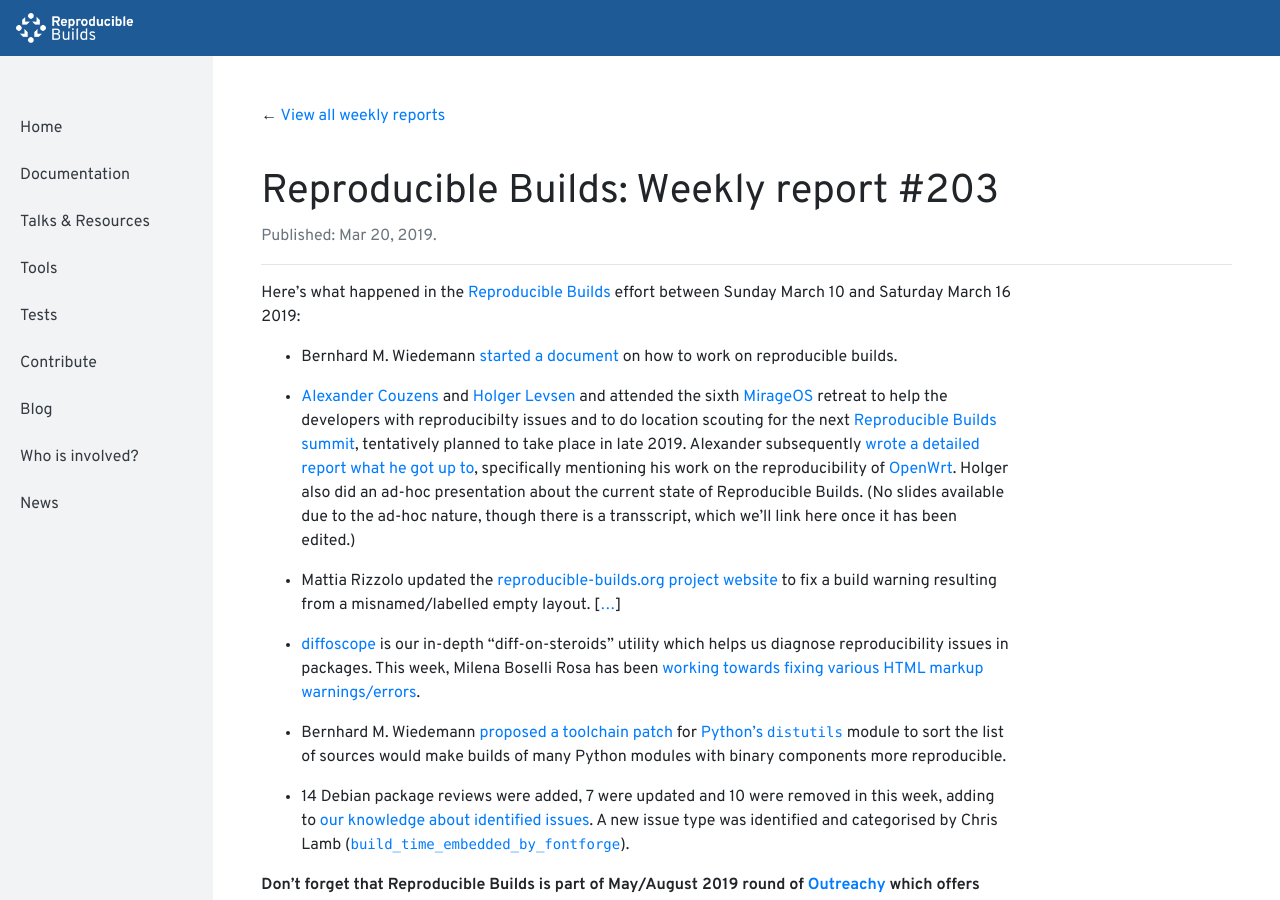
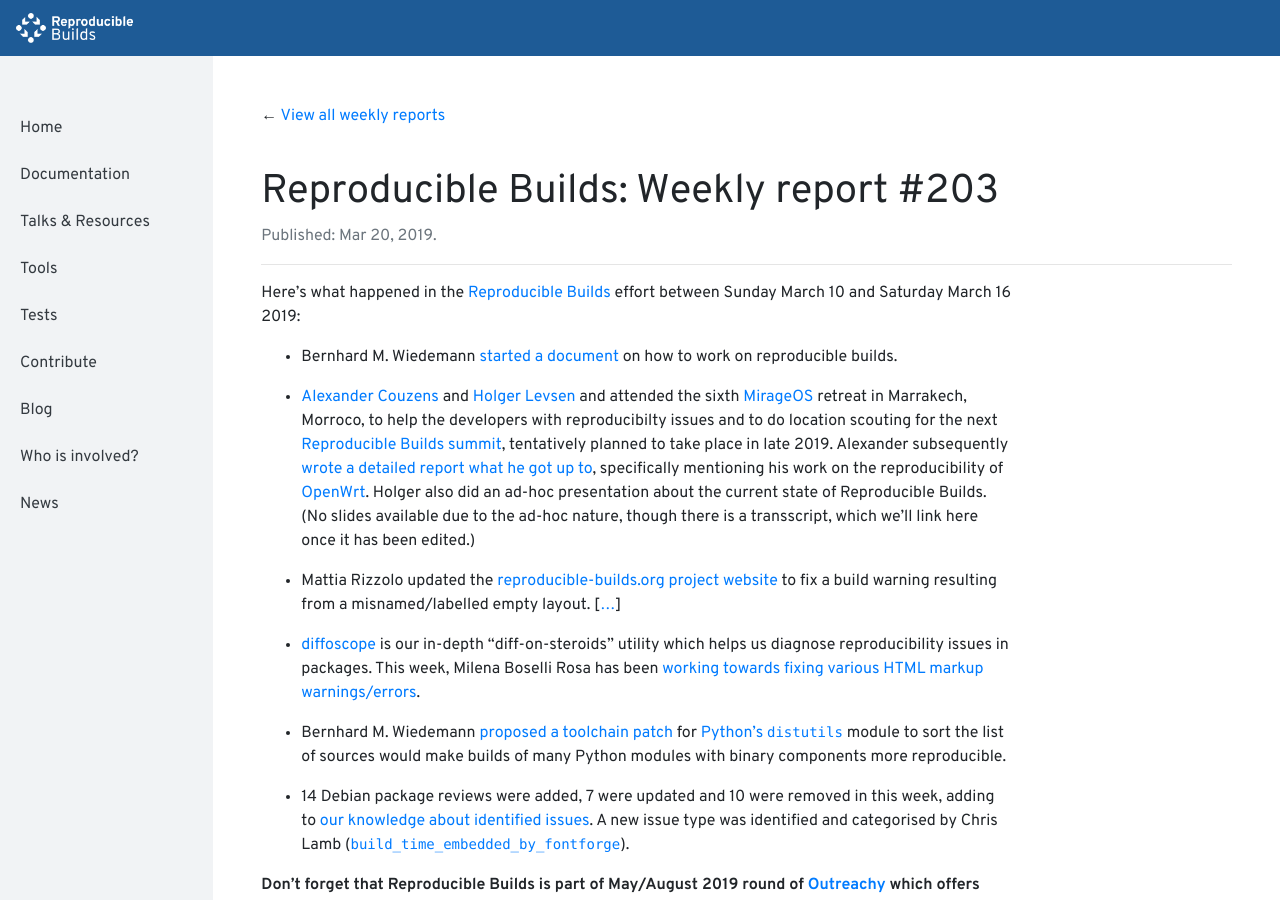
Before and after one commit to prototypefund/reproducible-website, a Jekyll site: the page built from _blog/posts/203.md, in a window 1280 px wide and 900 px high. Built offline with Jekyll 4.4.1, drawn with Linux system fonts in a browser that asks for light colours.

Commit message:
203: mention location..
Signed-off-by: Holger Levsen <holger@layer-acht.org>

```diff
--- a/_blog/posts/203.md
+++ b/_blog/posts/203.md
@@ -8,7 +8,7 @@
 
 * Bernhard M. Wiedemann [started a document](https://github.com/bmwiedemann/reproducibleopensuse/blob/devel/howtodebug) on how to work on reproducible builds.
 
-* [Alexander Couzens](https://lunarius.fe80.eu) and [Holger Levsen](http://layer-acht.org/thinking/) and attended the sixth [MirageOS](https://mirage.io/) retreat to help the developers with reproducibilty issues and to do location scouting for the next [Reproducible Builds summit](https://reproducible-builds.org/events/), tentatively planned to take place in late 2019. Alexander subsequently [wrote a detailed report what he got up to](https://lunarius.fe80.eu/blog/mirageos-2019.html), specifically mentioning his work on the reproducibility of [OpenWrt](https://en.wikipedia.org/wiki/OpenWrt). Holger also did an ad-hoc presentation about the current state of Reproducible Builds. (No slides available due to the ad-hoc nature, though there is a transscript, which we'll link here once it has been edited.)
+* [Alexander Couzens](https://lunarius.fe80.eu) and [Holger Levsen](http://layer-acht.org/thinking/) and attended the sixth [MirageOS](https://mirage.io/) retreat in Marrakech, Morroco, to help the developers with reproducibilty issues and to do location scouting for the next [Reproducible Builds summit](https://reproducible-builds.org/events/), tentatively planned to take place in late 2019. Alexander subsequently [wrote a detailed report what he got up to](https://lunarius.fe80.eu/blog/mirageos-2019.html), specifically mentioning his work on the reproducibility of [OpenWrt](https://en.wikipedia.org/wiki/OpenWrt). Holger also did an ad-hoc presentation about the current state of Reproducible Builds. (No slides available due to the ad-hoc nature, though there is a transscript, which we'll link here once it has been edited.)
 
 * Mattia Rizzolo updated the [reproducible-builds.org project website](https://reproducible-builds.org) to fix a build warning resulting from a misnamed/labelled empty layout.&nbsp;[[...](https://salsa.debian.org/reproducible-builds/reproducible-website/commit/53df0ee)]
 
```
